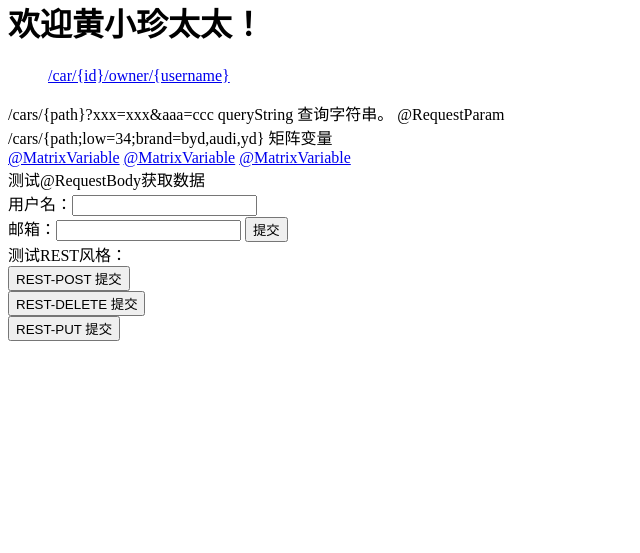
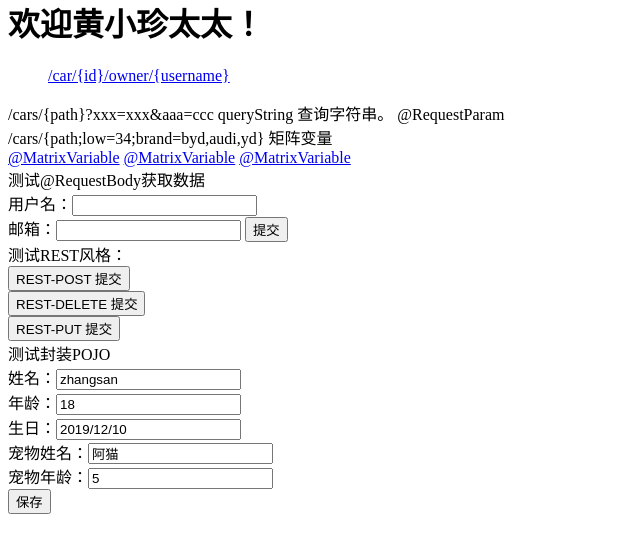
Before and after one commit to shidangda/boot-05-web, a Spring Boot app: page / in a window 1280 px wide. Shown: the part 22-575 px from the top of the page, without its empty margins (0-640 px from the left). Run offline with Spring Boot 4, Linux system fonts and the light colour scheme.

Commit message:
响应处理

```diff
--- a/src/main/resources/static/index.html
+++ b/src/main/resources/static/index.html
@@ -42,6 +42,16 @@
     <input  value="REST-PUT 提交" type="submit"/>
 </form>
 
+测试封装POJO
+<form action="/saveuser" method="post">
+    姓名：<input name="userName" value="zhangsan"/> <br/>
+    年龄：<input name="age" value="18"/> <br/>
+    生日：<input name="birth" value="2019/12/10"/> <br/>
+    宠物姓名：<input name="pet.name" value="阿猫"/> <br/>
+    宠物年龄：<input name="pet.age" value="5"/> <br/>
+    <input type="submit" value="保存">
+</form>
+
 
 </body>
 </html>
```
Also changed, not shown: src/main/java/com/atguigu/boot/bean/Person.java (added, +15 -0 lines), src/main/java/com/atguigu/boot/bean/Pet.java (added, +11 -0 lines), src/main/java/com/atguigu/boot/controller/ParameterTestController.java (+16 -1 lines), src/main/java/com/atguigu/boot/controller/ResponseTestController.java (added, +20 -0 lines), .xcodemap/config/xcodemap-class-filter.yaml (added), 4 other files.
